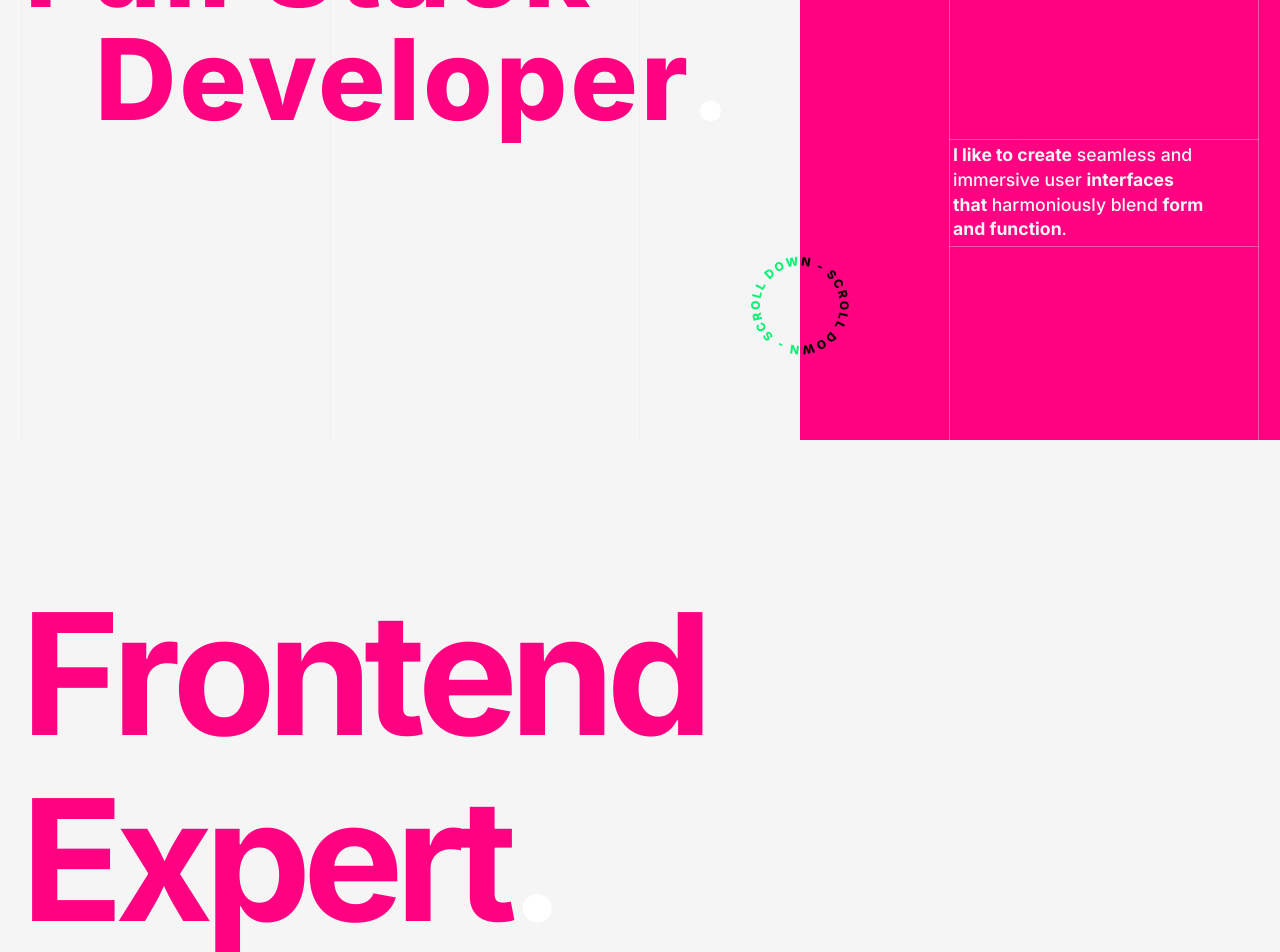
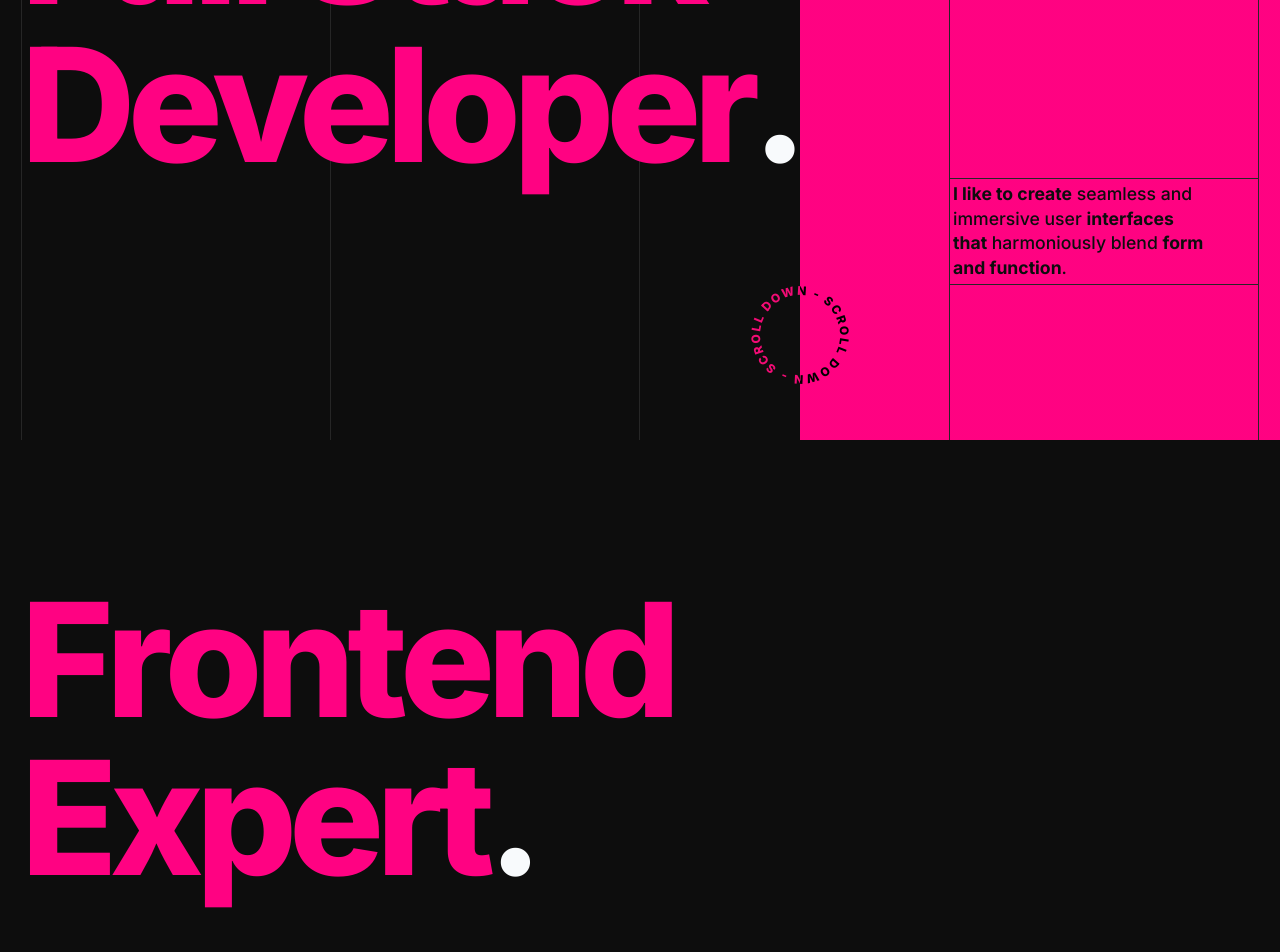
Before and after one commit to ZivCarmi/portfolio, a Next.js app: page / in a window 1280 px wide. Shown: the part 360-1312 px from the top of the page. Built offline with nearby package versions, Linux system fonts and the light colour scheme.

Commit message:
fonts adjusted, light mode removed

```diff
--- a/app/globals.css
+++ b/app/globals.css
@@ -4,8 +4,8 @@
 
 @layer base {
   :root {
-    --background: 0 0% 96%;
-    --foreground: 222.2 84% 4.9%;
+    --background: 330.04 101.53% 96.86%;
+    --foreground: 0 0 20%;
 
     --card: 0 0 5%;
     --card-foreground: 0 0% 96%;
@@ -22,20 +22,17 @@
     --muted: 210 40% 96.1%;
     --muted-foreground: 0deg 0% 60.78%;
 
-    --accent: 210 40% 96.1%;
+    --accent: 0 0 85%;
     --accent-foreground: 222.2 47.4% 11.2%;
 
     --destructive: 0 84.2% 60.2%;
     --destructive-foreground: 210 40% 98%;
 
-    --border: 214.29deg 31.82% 91.37% / 35%;
+    --border: 0 0 85%;
     --input: 214.3 31.8% 91.4%;
     --ring: 222.2 84% 4.9%;
 
     --radius: 0.5rem;
-
-    --site-primary: 0 0% 0%;
-    --site-primary-foreground: 0 0% 100%;
 
     --site-secondary: 330.04 101.53% 50.86%;
     --site-secondary-foreground: 330.04 101.53% 65.86%;
@@ -69,6 +66,9 @@
     --border: 0 0 15%;
     --input: 0 0 15%;
     --ring: 212.7 26.8% 83.9%;
+
+    --site-secondary: 330.04 101.53% 50.86%;
+    --site-secondary-foreground: 330.04 101.53% 65.86%;
   }
 }
 
@@ -77,9 +77,18 @@
   --col-gap: 1.25rem;
 }
 
+@media (min-width: 640px) {
+  :root {
+    --col-gap: 1.5rem;
+  }
+}
+
 @layer base {
   * {
     @apply border-border;
+  }
+  html {
+    @apply text-xs sm:text-[1.72vw] md:text-[1.1vw] 2xl:text-[18px];
   }
   body {
     @apply bg-background text-foreground;
@@ -87,34 +96,7 @@
   a:hover {
     @apply text-site-secondary;
   }
-}
-
-header {
-  height: var(--header-height);
-}
-
-html {
-  font-size: 12px;
-}
-
-@media (min-width: 640px) {
-  :root {
-    --col-gap: 1.5rem;
-  }
-
-  html {
-    font-size: 1.5vw;
+  header {
+    height: var(--header-height);
   }
 }
-
-@media (min-width: 768px) {
-  html {
-    font-size: 1.1vw;
-  }
-}
-
-@media (min-width: 1601px) {
-  html {
-    font-size: 18px;
-  }
-}
--- a/app/layout.tsx
+++ b/app/layout.tsx
@@ -24,7 +24,7 @@ export default function RootLayout({
       <body className={inter.className}>
         <ThemeProvider
           attribute="class"
-          defaultTheme="system"
+          defaultTheme="dark"
           enableSystem
           disableTransitionOnChange
         >
--- a/components/about/SkillBadge.tsx
+++ b/components/about/SkillBadge.tsx
@@ -16,7 +16,7 @@ const SkillBadge = ({
     <a
       {...props}
       target="_blank"
-      className="bg-gradient-to-br from-black from-15% to-black/25 border font-medium rounded p-1 text-base inline-flex items-center"
+      className="border font-medium rounded p-1 text-base inline-flex items-center"
     >
       <Image
         src={iconSrc}
--- a/components/footer/BottomFooter.tsx
+++ b/components/footer/BottomFooter.tsx
@@ -1,39 +1,23 @@
-"use client";
-
 import { getCurrentYear } from "@/lib/utils";
 import { Copyright } from "lucide-react";
-import dynamic from "next/dynamic";
 import Container from "../ui/Container";
 import BottomFooterColumn from "./BottomFooterColumn";
 
-const ModeToggle = dynamic(() => import("../ui/mode-toggle"), {
-  ssr: false,
-});
-
 const BottomFooter = () => {
   return (
-    <div className="pt-14 mt-32 border-t">
-      <Container className="flex items-center justify-between sm:justify-normal">
-        <div className="flex flex-1 flex-col-reverse sm:flex-row gap-1 sm:gap-0">
-          <BottomFooterColumn className="flex-1">
+    <Container className="flex pt-14 mt-32 border-t">
+      <BottomFooterColumn className="w-1/2 sm:w-1/4">
         <span className="inline-flex items-center">
           <Copyright className="mr-1.5 w-4 h-4" />
           {getCurrentYear()}
         </span>
       </BottomFooterColumn>
-          <BottomFooterColumn className="flex-1">
+      <BottomFooterColumn className="w-1/2 sm:w-1/4">
         <span>
           Made By Me <span className="text-site-secondary">:)</span>
         </span>
       </BottomFooterColumn>
-        </div>
-        <div className="flex-1">
-          <BottomFooterColumn className="sm:ml-auto">
-            <ModeToggle />
-          </BottomFooterColumn>
-        </div>
     </Container>
-    </div>
   );
 };
 
--- a/components/home/EntryText.tsx
+++ b/components/home/EntryText.tsx
@@ -34,7 +34,7 @@ const paragraphVariants: Variants = {
 
 const EntryText = () => {
   return (
-    <div className="w-full px-0 sm:px-col-gap">
+    <div className="w-full px-0 sm:px-col-gap sm:-mt-2">
       <motion.div
         className="sm:w-1/2 md:w-1/4 ml-auto border-t border-b border-border relative px-col-gap sm:p-1"
         initial="hidden"
--- a/components/home/Home.tsx
+++ b/components/home/Home.tsx
@@ -11,7 +11,7 @@ const Home = ({ ...props }: SectionProps) => {
       className="h-svh flex-col bg-background md:bg-gradient-to-r sm:from-transparent sm:from-[62.5%] sm:to-site-secondary sm:to-[62.5%] mb-40 relative"
     >
       <div className="w-full h-full flex flex-col justify-center mt-[var(--header-height)] gap-20 md:gap-0">
-        <Container className="md:w-[62.5%] md:pr-0 relative z-50 h-3/5 md:h-auto flex items-end">
+        <Container className="md:w-[62.5%] md:pr-0 relative z-50 h-3/5 md:h-auto flex items-end overflow-x-clip">
           <Title />
         </Container>
         <div className="bg-site-secondary md:bg-transparent py-24 md:py-0 flex items-center justify-center relative h-2/5 md:h-auto">
--- a/components/home/ScrollDownSVG.tsx
+++ b/components/home/ScrollDownSVG.tsx
@@ -5,7 +5,7 @@ import { Variants, motion } from "framer-motion";
 const container: Variants = {
   hidden: {
     opacity: 0,
-    y: 20,
+    y: 12,
   },
   visible: {
     opacity: 1,
@@ -28,12 +28,12 @@ const svg: Variants = {
   },
 };
 
-const ArrowDown = () => {
+const ScrollDownSVG = () => {
   return (
-    <motion.div className="absolute top-0 right-0 -translate-y-1/2 md:right-auto md:translate-y-1/3 md:left-[calc(62.5%-100px)] flex items-center justify-center mix-blend-difference">
+    <motion.div className="absolute top-0 right-0 -translate-y-1/2 md:right-auto md:translate-y-1/4 md:left-[calc(62.5%-100px)] flex items-center justify-center mix-blend-difference">
       <motion.svg
         viewBox="0 0 300 300"
-        className="w-[150px] h-[150px] md:w-[200px] md:h-[200px]"
+        className="w-[150px] h-[150px] md:w-[200px] md:h-[200px] text-site-secondary"
         initial="hidden"
         whileInView="visible"
         viewport={{ once: true }}
@@ -46,7 +46,7 @@ const ArrowDown = () => {
           />
         </defs>
         <motion.text
-          fill="#ff0482"
+          fill="currentColor"
           className="text-[18px] tracking-[2.6px] font-extrabold"
           animate="rotation"
           variants={svg}
@@ -60,4 +60,4 @@ const ArrowDown = () => {
   );
 };
 
-export default ArrowDown;
+export default ScrollDownSVG;
--- a/components/home/Title.tsx
+++ b/components/home/Title.tsx
@@ -1,6 +1,6 @@
 "use client";
 
-import { Variants, motion, useWillChange } from "framer-motion";
+import { Variants, motion } from "framer-motion";
 
 const h1Variants: Variants = {
   hidden: {
@@ -37,7 +37,7 @@ const wordsVariants: Variants = {
 
 const dotVariant: Variants = {
   hidden: {
-    x: 20,
+    x: 12,
     opacity: 0,
   },
   visible: {
@@ -51,25 +51,21 @@ const dotVariant: Variants = {
 };
 
 const Title = () => {
-  const willChange = useWillChange();
-
   return (
     <motion.h1
-      className="font-extrabold tracking-wide text-site-secondary text-[14vw]/none sm:text-9xl p-1"
+      className="text-site-secondary text-10xl-mobile sm:text-10xl flex flex-col"
       aria-label="Full Stack Developer"
       initial="hidden"
       whileInView="visible"
       viewport={{ once: true }}
-      style={{ willChange }}
       variants={h1Variants}
     >
       <motion.div variants={wordsVariants}>Full Stack</motion.div>
-      <motion.div className="ml-10 sm:ml-20" variants={wordsVariants}>
+      <motion.div className="3xl:ml-[5.6rem]" variants={wordsVariants}>
         Developer
         <motion.div
-          className="text-white inline-block"
+          className="text-foreground inline-block"
           variants={dotVariant}
-          style={{ willChange }}
         >
           .
         </motion.div>
--- a/components/projects/Projects.tsx
+++ b/components/projects/Projects.tsx
@@ -4,7 +4,7 @@ import ProjectsList from "./ProjectsList";
 
 const Projects = ({ ...props }: SectionProps) => {
   return (
-    <Section {...props} className="lg:h-auto items-center ">
+    <Section {...props} className="items-center">
       <Container>
         <div className="mx-auto w-full md:w-1/2">
           <h2 className="text-2xl sm:text-xl text-center text-pretty text-zinc-300 mb-[calc(var(--col-gap)*2)] border-t border-b py-4 relative z-50">
--- a/components/wording/Skill.tsx
+++ b/components/wording/Skill.tsx
@@ -41,16 +41,16 @@ const Skill = ({ className, text, ...props }: SkillProps) => {
       initial="hidden"
       animate={isInView ? "visible" : "hidden"}
       variants={skillTextVariants}
-      className={cn(
-        "text-[21vw]/[1.1] sm:text-[12rem]/[1.1] font-bold text-pretty skill text-site-secondary",
-        className
-      )}
+      className={cn("text-pretty skill text-site-secondary", className)}
       aria-hidden
       {...props}
       ref={ref}
     >
       {text.split(" ").map((word, idx) => (
-        <span key={idx} className="inline-flex relative z-50 tracking-tighter">
+        <span
+          key={idx}
+          className="inline-flex relative z-50 text-10xl-mobile sm:text-10xl"
+        >
           {word.split("").map((char, idx) => (
             <motion.span
               key={idx}
@@ -58,7 +58,7 @@ const Skill = ({ className, text, ...props }: SkillProps) => {
               variants={skillCharacterVariant}
             >
               {char === "." ? (
-                <motion.span className="text-white">{char}</motion.span>
+                <motion.span className="text-foreground">{char}</motion.span>
               ) : (
                 char
               )}
--- a/components/wording/Wording.tsx
+++ b/components/wording/Wording.tsx
@@ -10,7 +10,7 @@ const skills = [
 
 const Wording = ({ ...props }: SectionProps) => {
   return (
-    <Section {...props} className="justify-normal tall:lg:h-auto">
+    <Section {...props} className="justify-normal">
       <Container className="md:w-[76%]">
         <div className="sr-only">
           {skills.map(({ id, text }) => (
--- a/tailwind.config.ts
+++ b/tailwind.config.ts
@@ -18,12 +18,31 @@ const config = {
       },
     },
     extend: {
+      fontSize: {
+        "10xl": [
+          "11.25rem",
+          {
+            lineHeight: "1",
+            letterSpacing: "-0.05em",
+            fontWeight: "800",
+          },
+        ],
+        "10xl-mobile": [
+          "18.6vw",
+          {
+            lineHeight: "1",
+            letterSpacing: "-0.05em",
+            fontWeight: "800",
+          },
+        ],
+      },
       spacing: {
         "col-gap": "var(--col-gap)",
       },
       screens: {
         md: "881px",
-        tall: { raw: "(max-height: 1199px)" },
+        "2xl": "1631px",
+        "3xl": "1799px",
       },
       colors: {
         border: "hsl(var(--border))",
@@ -59,8 +78,6 @@ const config = {
           DEFAULT: "hsl(var(--card))",
           foreground: "hsl(var(--card-foreground))",
         },
-        "site-primary": "hsl(var(--site-primary))",
-        "site-primary-foreground": "hsl(var(--site-primary-foreground))",
         "site-secondary": "hsl(var(--site-secondary))",
         "site-secondary-foreground": "hsl(var(--site-secondary-foreground))",
       },
```
Lines whose indentation alone changed are shown as unchanged.
